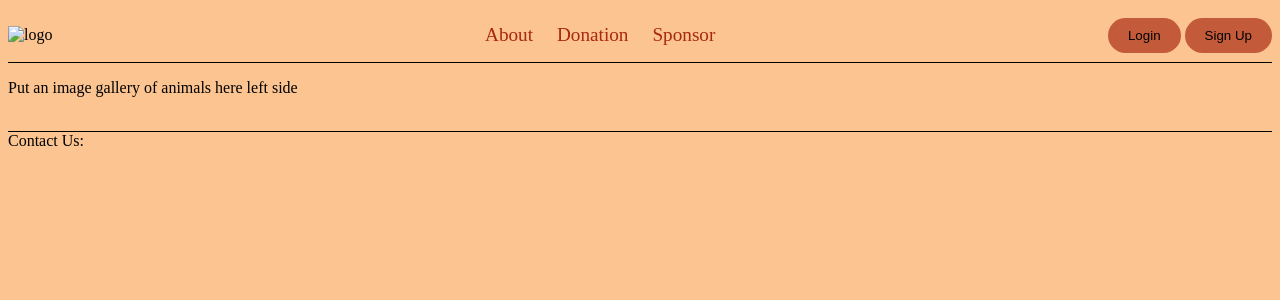
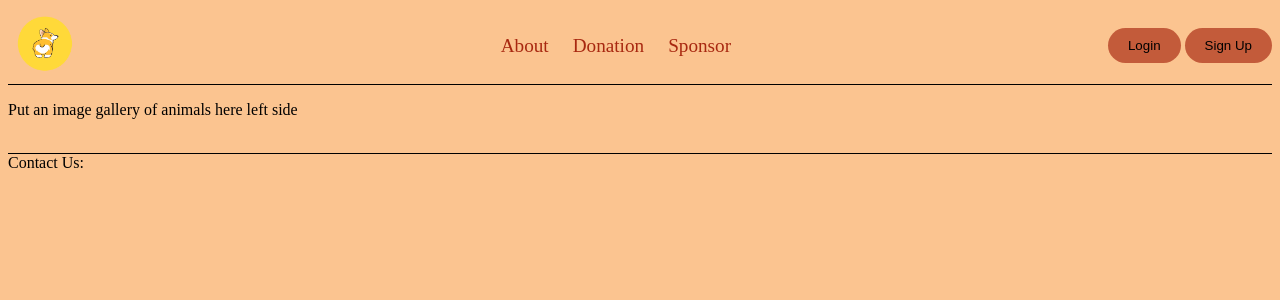
Before and after one commit to cineris/Animal-Adoption-Website---Sem5-WP-Project, a PHP site: page /WP_Project.html in a window 1280 px wide. Shown: the top 300 px of the page. Run offline with PHP 8.4, Linux system fonts and the light colour scheme.

Commit message:
nav complete

```diff
--- a/WP_Project.html
+++ b/WP_Project.html
@@ -6,7 +6,7 @@
 </head>
 <body>
     <header>
-        <img src="" alt="logo">
+        <img src="images/corgi.png" alt="logo">
         <nav>
             <ul class="nav_links">
                 <li><a href="about.html">About</a></li>
--- a/style/homepage.css
+++ b/style/homepage.css
@@ -6,6 +6,10 @@ header{
     justify-content: space-between;
     align-items: center;
     border-bottom: 1px solid;
+}
+header img{
+    width: 6%;
+    cursor: pointer;
 }
 .nav_links li{
     list-style: none;
```
Also changed, not shown: images/corgi.png (added).
